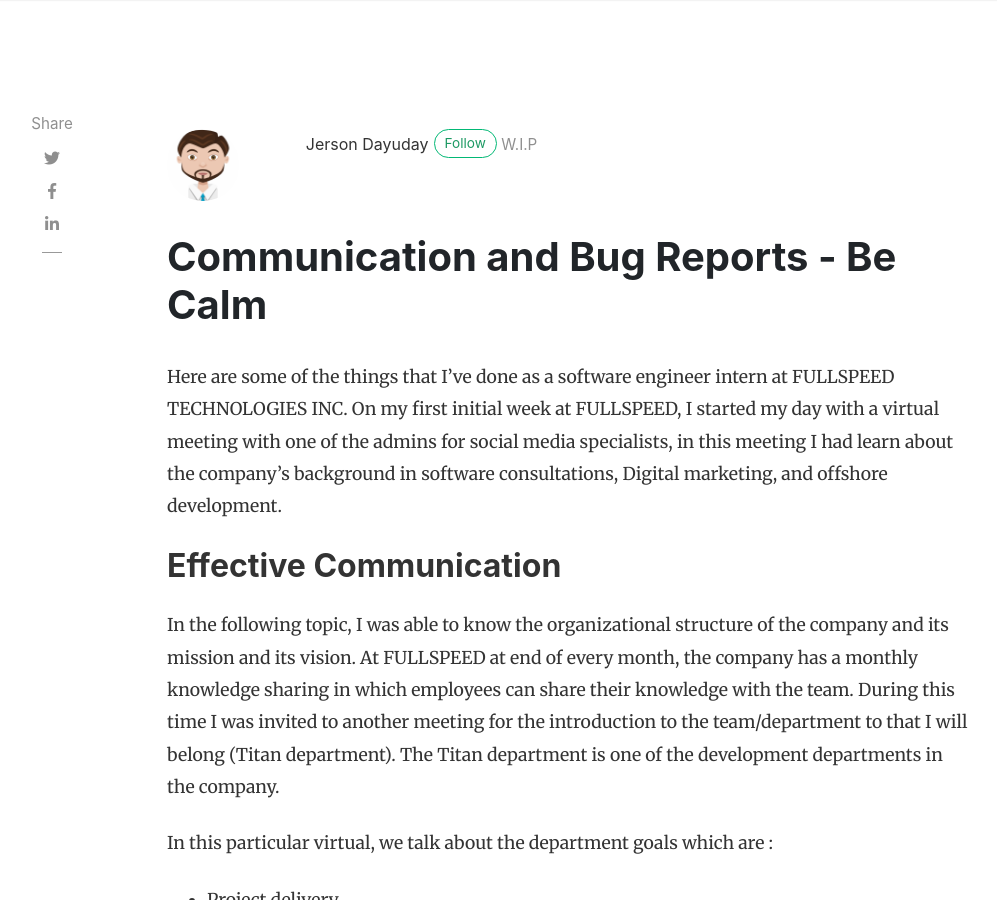
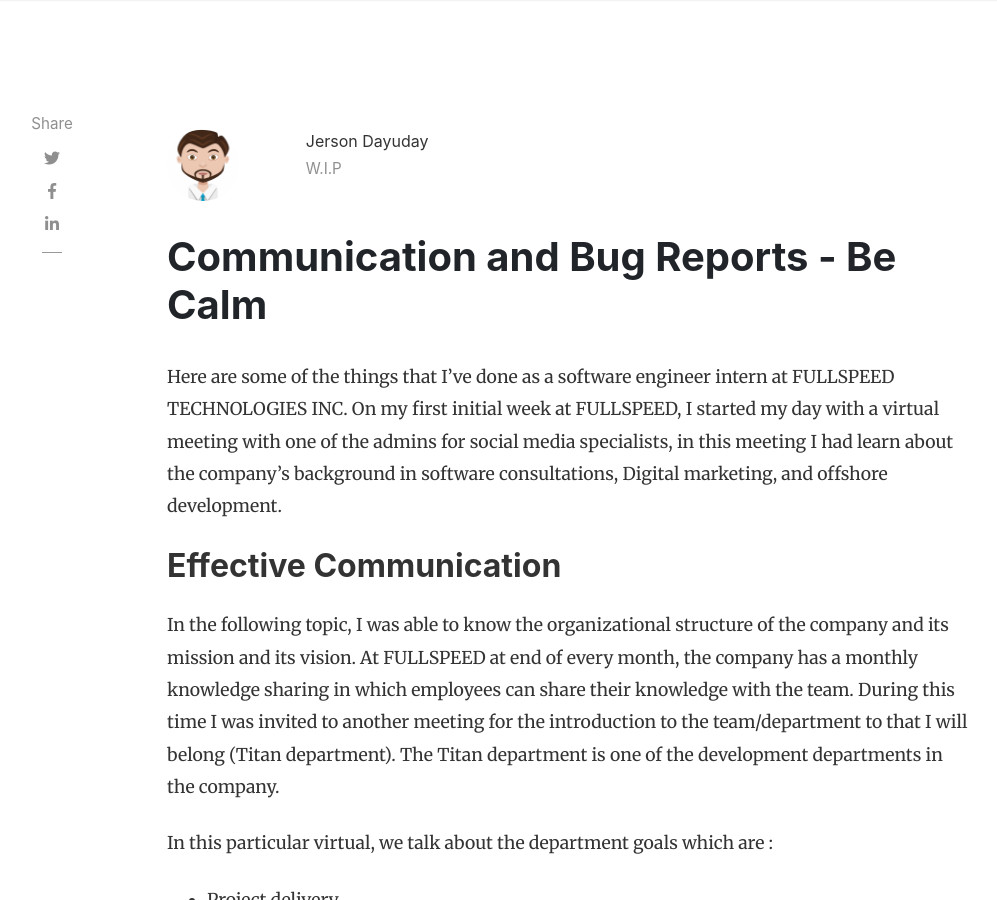
Before and after one commit to ardiesan/ntrnph23b, a Jekyll site: the page built from _posts/2022-10-28-Communication-and-Bug-Reports.md, in a window 1280 px wide and 900 px high. Shown: the whole window, without its empty margins (118-1115 px from the left). Built offline with Jekyll 4.4.1, drawn with Linux system fonts in a browser that asks for light colours; nearby versions of some CDN libraries; comment, search, counter and statistics services are not loaded.

Commit message:
Layout adjustment Display author name better

```diff
--- a/_layouts/default.html
+++ b/_layouts/default.html
@@ -74,6 +74,10 @@
 
                 <li class="nav-item">
                 <a class="nav-link" href="{{ site.baseurl }}/about">About</a>
+                </li>
+
+                <li class="nav-item">
+                <a class="nav-link" href="/development-guide">Development Guide</a>
                 </li>
 
                 {% comment %}
--- a/_layouts/post.html
+++ b/_layouts/post.html
@@ -32,7 +32,10 @@
                         {% endif %}
                     </div>
                     <div class="col-xs-12 col-md-9 col-lg-10 text-center text-md-left">
-                        <a target="_blank" class="link-dark" href="{{ author.web }}">{{ author.full_name }}</a><a target="_blank" href="{{ author.twitter }}" class="btn follow">Follow</a>
+                        <a target="_blank" class="link-dark" href="{{ author.web }}">{{ author.full_name }}</a>
+                        {% if author.twitter %}
+                        <a target="_blank" href="{{ author.twitter }}" class="btn follow">Follow</a>
+                        {% endif %}<br/>
                         <span class="author-description">{{ author.description }}</span>
                     </div>
                 </div>
```
